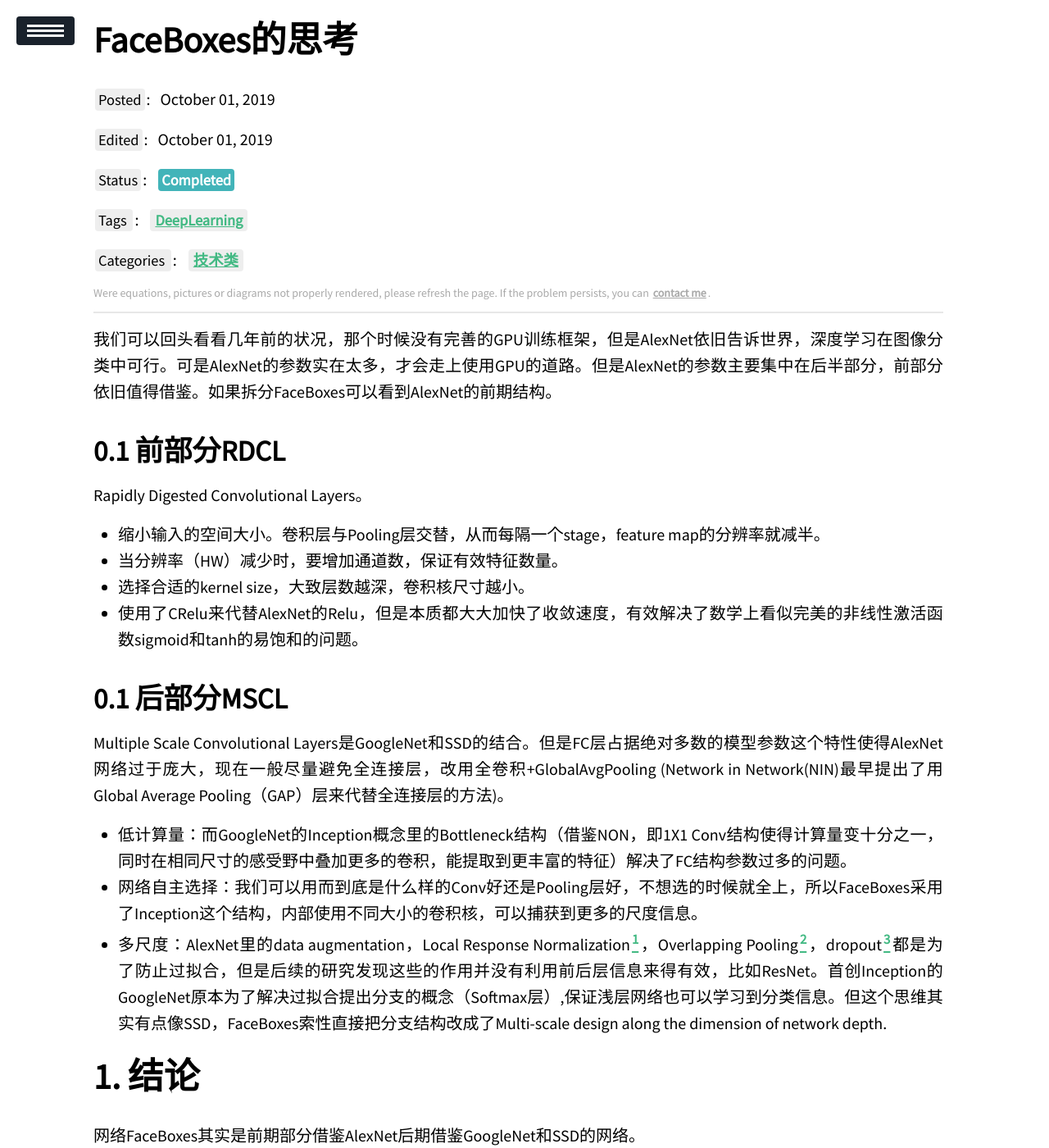
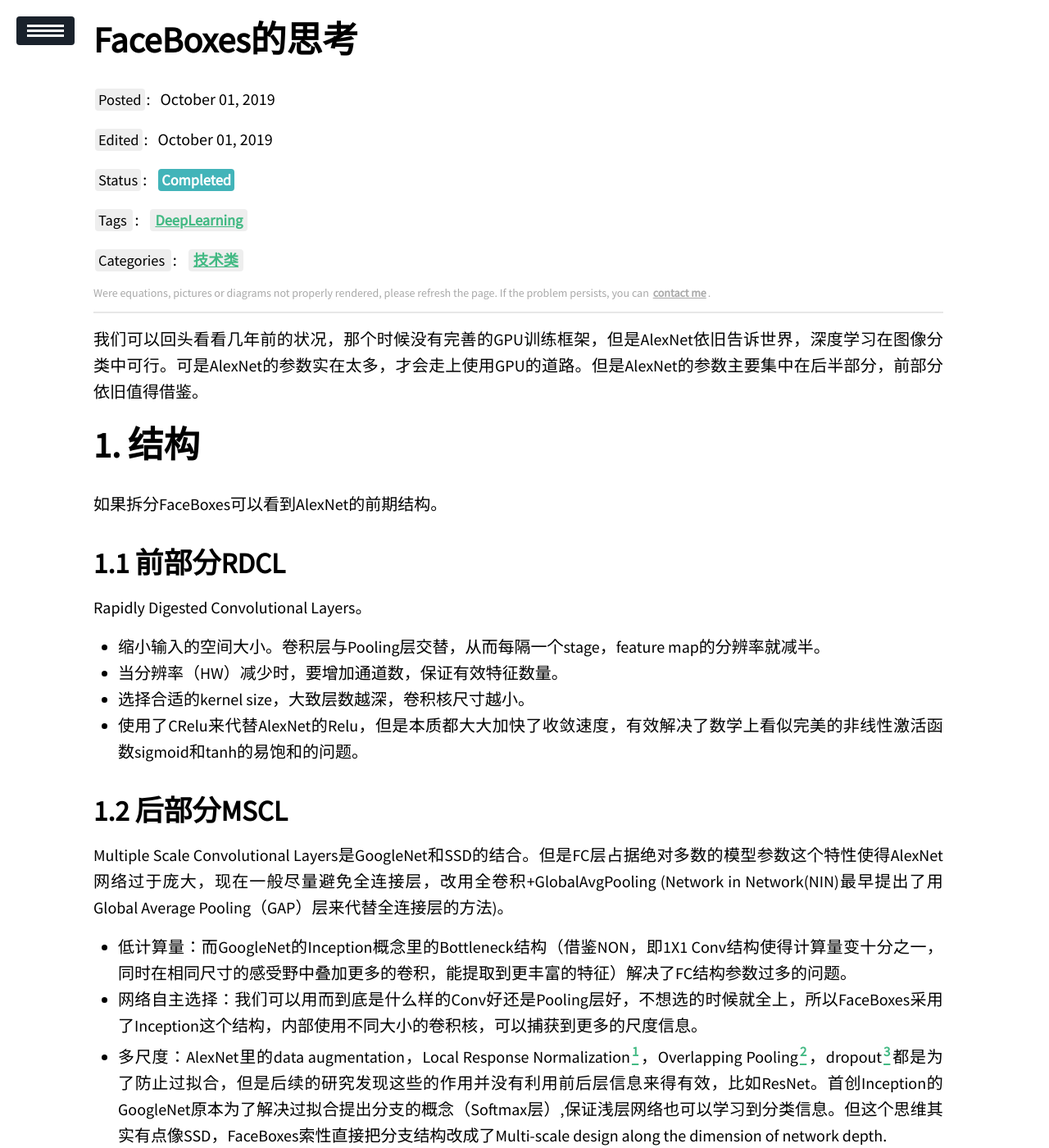
Before and after one commit to Hummmm/hummmm.github.io, a Jekyll site: the page built from _posts/2019-10-01-Faceboxes.md, in a window 1280 px wide and 1400 px high. Shown: the whole window at 82% size. Built offline with Jekyll 4.4.1, drawn with Linux system fonts in a browser that asks for light colours; our own code applies the rules of GitHub Pages for plain Markdown files; formulas are drawn with MathJax 3; a script that is not in the unit is left out; some of the changed text lies outside the part shown.

Commit message:
Update 2019-10-01-Faceboxes.md

```diff
--- a/_posts/2019-10-01-Faceboxes.md
+++ b/_posts/2019-10-01-Faceboxes.md
@@ -10,7 +10,10 @@
 description:  当只有CPU可以运行网络的时候怎么办？网络FaceBoxes宣传是A CPU Real-time Face Detector with High Accuracy，其实是前期部分借鉴AlexNet后期借鉴GoogleNet和SSD的网络。
 ---
 
-我们可以回头看看几年前的状况，那个时候没有完善的GPU训练框架，但是AlexNet依旧告诉世界，深度学习在图像分类中可行。可是AlexNet的参数实在太多，才会走上使用GPU的道路。但是AlexNet的参数主要集中在后半部分，前部分依旧值得借鉴。如果拆分FaceBoxes可以看到AlexNet的前期结构。
+我们可以回头看看几年前的状况，那个时候没有完善的GPU训练框架，但是AlexNet依旧告诉世界，深度学习在图像分类中可行。可是AlexNet的参数实在太多，才会走上使用GPU的道路。但是AlexNet的参数主要集中在后半部分，前部分依旧值得借鉴。
+
+# 结构
+如果拆分FaceBoxes可以看到AlexNet的前期结构。
 
 ## 前部分RDCL
 
```
Also changed, not shown: other parts of _posts/2019-10-01-Faceboxes.md (+3 -3 lines).
